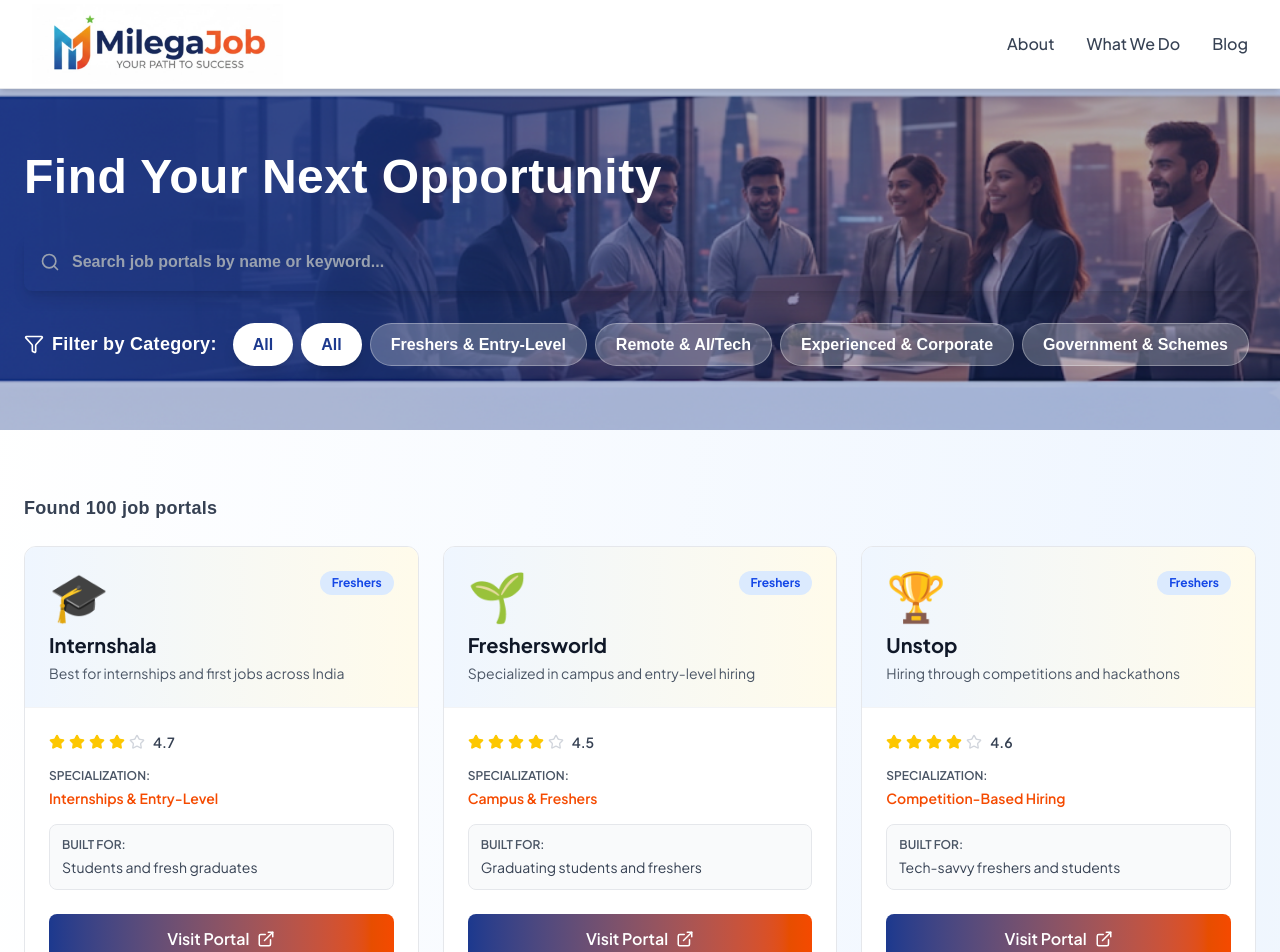
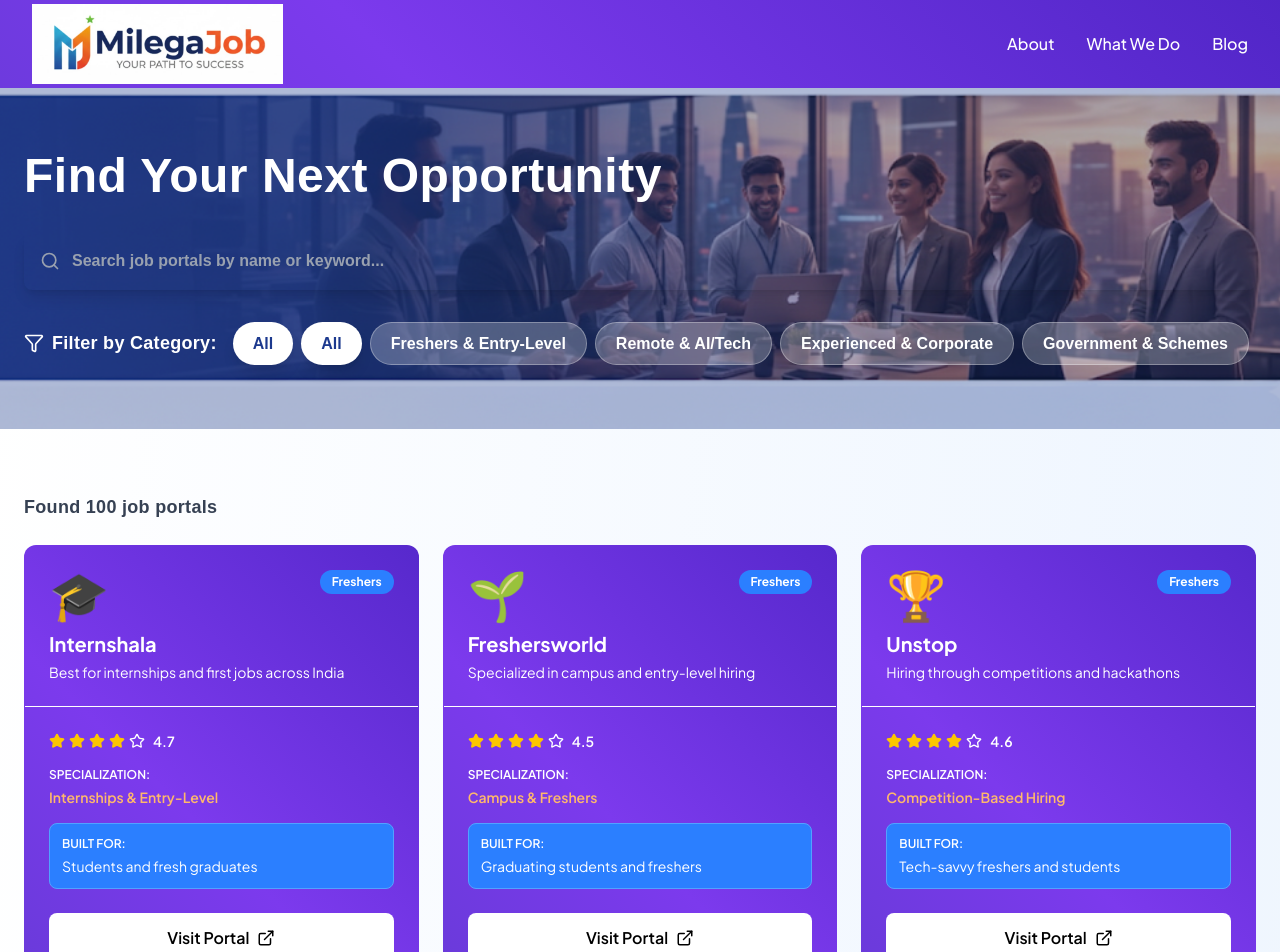
Before and after one commit to rootvishal/milegajob, a Next.js app: page /explore in a window 1280 px wide. Shown: the top 952 px of the page. Built offline with nearby package versions, Linux system fonts and the light colour scheme; no server answers.

Commit message:
final version of ui ux

```diff
--- a/app/components/Header.tsx
+++ b/app/components/Header.tsx
@@ -5,16 +5,16 @@
 
 export default function Header() {
   return (
-    <header className="sticky top-0 z-50 bg-white border-b border-gray-200 shadow-soft">
+    <header className="sticky top-0 z-50 animated-gradient-bg">
       <nav className="max-w-7xl mx-auto px-8 py-1 flex justify-between items-center">
         <Link href="/" className="flex items-center">
           <Logo />
         </Link>
         <div className="flex-1"></div>
         <div className="hidden md:flex gap-8 items-center">
-          <a href="#about" className="text-gray-700 font-medium hover:text-primary transition-colors duration-300">About</a>
-          <a href="#features" className="text-gray-700 font-medium hover:text-primary transition-colors duration-300">What We Do</a>
-          <Link href="/blog" className="text-gray-700 font-medium hover:text-primary transition-colors duration-300">Blog</Link>
+          <a href="#about" className="text-white font-medium hover:text-white hover:opacity-80 transition-colors duration-300">About</a>
+          <a href="#features" className="text-white font-medium hover:text-white hover:opacity-80 transition-colors duration-300">What We Do</a>
+          <Link href="/blog" className="text-white font-medium hover:text-white hover:opacity-80 transition-colors duration-300">Blog</Link>
         </div>
       </nav>
     </header>
--- a/app/components/JobCard.tsx
+++ b/app/components/JobCard.tsx
@@ -15,28 +15,31 @@
   logo?: string;
 }
 
-export default function JobCard({ id, name, category, url, description, rating = 4.5, reviews = 128, logo }: JobCardProps) {
-  // Calculate dates using useMemo to avoid impure function calls
-  const { currentDate, validThroughDate } = useMemo(() => {
+export default function JobCard({ id, name, category, url, description, rating = 4.5, reviews, logo }: JobCardProps) {
+  // Generate random reviews if not provided and calculate dates using useMemo to avoid impure function calls
+  const { randomReviews, currentDate, validThroughDate } = useMemo(() => {
     const now = new Date();
+    // Generate pseudo-random number based on id for consistency
+    const pseudoRandom = (id * 9301 + 49297) % 233280 / 233280;
     return {
+      randomReviews: reviews || Math.floor(pseudoRandom * 450) + 50,
       currentDate: now.toISOString().split('T')[0],
       validThroughDate: new Date(now.getTime() + 365 * 24 * 60 * 60 * 1000).toISOString().split('T')[0]
     };
-  }, []);
+  }, [reviews, id]);
 
   const getCategoryColor = (category: string) => {
     switch (category) {
       case 'Freshers':
-        return 'bg-blue-100 text-blue-900';
+        return 'bg-blue-500';
       case 'Experienced':
-        return 'bg-orange-100 text-orange-700';
+        return 'bg-orange-500';
       case 'Internships':
-        return 'bg-green-100 text-green-700';
+        return 'bg-green-500';
       case 'Government':
-        return 'bg-orange-100 text-orange-700';
+        return 'bg-purple-500';
       default:
-        return 'bg-gray-100 text-gray-700';
+        return 'bg-gray-500';
     }
   };
 
@@ -66,7 +69,7 @@
       </div>
 
       {/* Card content */}
-      <div className="relative h-full bg-white rounded-xl p-6 border border-gray-200 group-hover:border-transparent transition-all duration-300 shadow-md group-hover:shadow-xl">
+      <div className="relative h-full animated-gradient-bg rounded-xl p-6 border border-transparent transition-all duration-300 shadow-md group-hover:shadow-2xl group-hover:scale-105 transform">
         <div className="flex justify-between items-start mb-4">
           <div className="flex items-center gap-3 flex-1">
             {logo ? (
@@ -82,8 +85,8 @@
             ) : null}
             <div className={`text-4xl ${logo ? 'hidden' : ''}`}>{getPortalLogo(name)}</div>
             <div className="flex-1">
-              <h3 className="text-lg font-bold text-gray-900 line-clamp-2">{name}</h3>
-              <span className={`inline-block px-2 py-1 rounded-full text-xs font-semibold mt-1 ${getCategoryColor(category)}`}>
+              <h3 className="text-lg font-bold text-white line-clamp-2">{name}</h3>
+              <span className={`inline-block px-2 py-1 rounded-full text-xs font-semibold mt-1 text-white ${getCategoryColor(category)}`}>
                 {category}
               </span>
             </div>
@@ -97,19 +100,19 @@
               <Star
                 key={i}
                 size={16}
-                className={`${i < Math.floor(rating) ? 'fill-yellow-400 text-yellow-400' : 'text-gray-300'}`}
+                className={`${i < Math.floor(rating) ? 'fill-yellow-400 text-yellow-400' : 'text-white text-opacity-50'}`}
               />
             ))}
           </div>
-          <span className="text-sm font-semibold text-gray-700">{rating}</span>
-          <span className="text-xs text-gray-500">({reviews} reviews)</span>
+          <span className="text-sm font-semibold text-white">{rating}</span>
+          <span className="text-xs text-white text-opacity-80">({randomReviews} reviews)</span>
         </div>
 
-        <p className="text-gray-600 text-sm mb-6 line-clamp-3">{description}</p>
+        <p className="text-white text-opacity-90 text-sm mb-6 line-clamp-3">{description}</p>
 
         <button
           onClick={() => window.open(url, '_blank', 'noopener,noreferrer')}
-          className="btn-primary w-full inline-flex items-center justify-center gap-2 mt-4"
+          className="bg-white text-black font-semibold py-3 px-6 rounded-lg w-full inline-flex items-center justify-center gap-2 mt-4 hover:bg-gray-100 hover:shadow-2xl hover:scale-110 transition-all duration-300 transform"
         >
           Visit Portal <ExternalLink size={16} />
         </button>
@@ -156,7 +159,7 @@
               "aggregateRating": {
                 "@type": "AggregateRating",
                 "ratingValue": rating,
-                "reviewCount": reviews,
+                "reviewCount": randomReviews,
                 "bestRating": 5,
                 "worstRating": 1
               },
--- a/app/explore/page.tsx
+++ b/app/explore/page.tsx
@@ -135,13 +135,29 @@
         {/* Job Cards Grid */}
         {filteredJobs.length > 0 ? (
           <div className="grid grid-cols-1 md:grid-cols-2 lg:grid-cols-3 gap-6 mb-16">
-            {filteredJobs.map(portal => (
+            {filteredJobs.map(portal => {
+              const getCategoryColor = (category: string) => {
+                switch (category.split(' & ')[0]) {
+                  case 'Freshers':
+                    return 'bg-blue-500';
+                  case 'Experienced':
+                    return 'bg-orange-500';
+                  case 'Internships':
+                    return 'bg-green-500';
+                  case 'Government':
+                    return 'bg-purple-500';
+                  default:
+                    return 'bg-gray-500';
+                }
+              };
+
+              return (
                 <div
                   key={portal.id}
-                className="bg-white rounded-xl border border-gray-200 hover:border-purple-400 hover:shadow-xl transition-all duration-300 overflow-hidden group"
+                  className="animated-gradient-bg rounded-xl border border-transparent hover:shadow-2xl hover:scale-105 transition-all duration-300 overflow-hidden group transform"
                 >
                   {/* Header with Icon and Category Badge */}
-                <div className="bg-gradient-to-r from-blue-50 to-amber-50 p-6 border-b border-gray-100">
+                  <div className="p-6 border-b border-white border-opacity-20">
                     <div className="flex justify-between items-start mb-3">
                       {portal.logo ? (
                         <img
@@ -160,22 +176,22 @@
                           <button
                             type="button"
                             onClick={() => (isFavorited(portal.id) ? removeFavorite(portal.id) : addFavorite(portal.id))}
-                          className="p-1.5 rounded-full hover:bg-white/60 transition-colors"
+                            className="p-1.5 rounded-full hover:bg-white hover:bg-opacity-20 transition-colors"
                             aria-label={isFavorited(portal.id) ? 'Remove from favorites' : 'Add to favorites'}
                           >
                             <Star
                               size={20}
-                            className={isFavorited(portal.id) ? 'fill-amber-500 text-amber-500' : 'text-gray-400'}
+                              className={isFavorited(portal.id) ? 'fill-amber-500 text-amber-500' : 'text-white text-opacity-70'}
                             />
                           </button>
                         )}
-                      <span className="px-3 py-1 bg-blue-100 text-blue-700 text-xs font-bold rounded-full">
+                        <span className={`px-3 py-1 text-white text-xs font-bold rounded-full ${getCategoryColor(portal.category)}`}>
                           {portal.category.split(' & ')[0]}
                         </span>
                       </div>
                     </div>
-                  <h3 className="text-xl font-bold text-gray-900 mb-1">{portal.name}</h3>
-                  <p className="text-sm text-gray-600 line-clamp-2">{portal.description}</p>
+                    <h3 className="text-xl font-bold text-white mb-1">{portal.name}</h3>
+                    <p className="text-sm text-white text-opacity-80 line-clamp-2">{portal.description}</p>
                   </div>
 
                   {/* Content */}
@@ -187,25 +203,25 @@
                           <Star
                             key={i}
                             size={16}
-                          className={i < Math.floor(portal.rating) ? 'fill-yellow-400 text-yellow-400' : 'text-gray-300'}
+                            className={i < Math.floor(portal.rating) ? 'fill-yellow-400 text-yellow-400' : 'text-white text-opacity-50'}
                           />
                         ))}
                       </div>
-                    <span className="text-sm font-semibold text-gray-700">{portal.rating.toFixed(1)}</span>
+                      <span className="text-sm font-semibold text-white">{portal.rating.toFixed(1)}</span>
                     </div>
 
                     {/* Specialization Badge */}
                     {portal.specialization && (
                       <div className="mb-4">
-                      <p className="text-xs text-gray-600 font-semibold mb-1">SPECIALIZATION:</p>
-                      <p className="text-sm text-orange-600 font-semibold">{portal.specialization}</p>
+                        <p className="text-xs text-white text-opacity-70 font-semibold mb-1">SPECIALIZATION:</p>
+                        <p className="text-sm text-orange-300 font-semibold">{portal.specialization}</p>
                       </div>
                     )}
 
                     {/* Built For */}
-                  <div className="mb-6 bg-gray-50 rounded-lg p-3 border border-gray-200">
-                    <p className="text-xs text-gray-600 font-semibold mb-1">BUILT FOR:</p>
-                    <p className="text-sm text-gray-700">{portal.builtFor}</p>
+                    <div className="mb-6 bg-blue-500 bg-opacity-30 rounded-lg p-3 border border-blue-400 border-opacity-40">
+                      <p className="text-xs text-white font-semibold mb-1">BUILT FOR:</p>
+                      <p className="text-sm text-white">{portal.builtFor}</p>
                     </div>
 
                     {/* CTA Button */}
@@ -213,14 +229,15 @@
                       href={portal.url}
                       target="_blank"
                       rel="noopener noreferrer"
-                    className="w-full flex items-center justify-center gap-2 px-4 py-3 bg-gradient-to-r from-blue-900 to-orange-600 text-white font-semibold rounded-lg hover:shadow-lg hover:scale-105 transition-all duration-300 group"
+                      className="w-full flex items-center justify-center gap-2 px-4 py-3 bg-white text-black font-semibold rounded-lg hover:bg-gray-100 hover:shadow-2xl hover:scale-110 transition-all duration-300 group transform"
                     >
                       <span>Visit Portal</span>
                       <ExternalLink size={18} className="group-hover:translate-x-1 transition-transform" />
                     </a>
                   </div>
                 </div>
-            ))}
+              );
+            })}
           </div>
         ) : (
           <div className="text-center py-16">
```
Also changed, not shown: app/components/BlogSection.tsx (+8 -8 lines), components/Footer.tsx (+11 -11 lines). Lines whose indentation alone changed are shown as unchanged.
